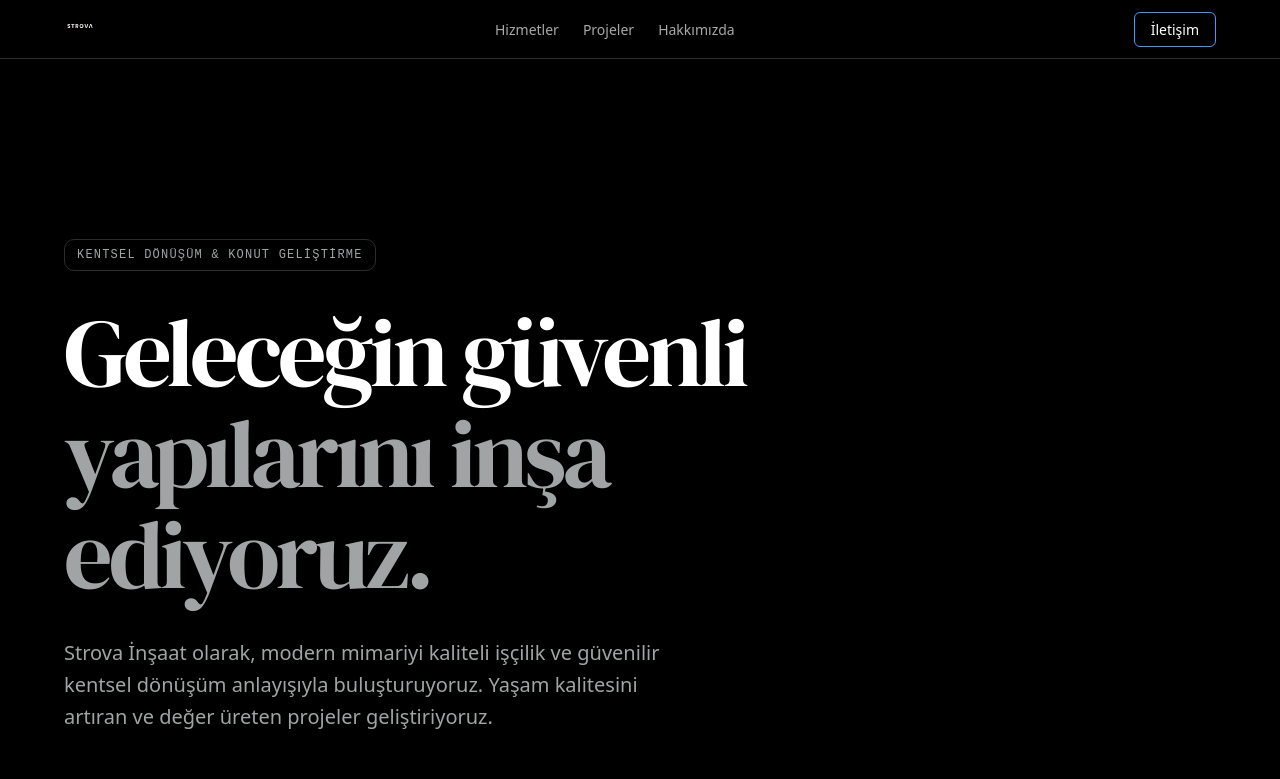
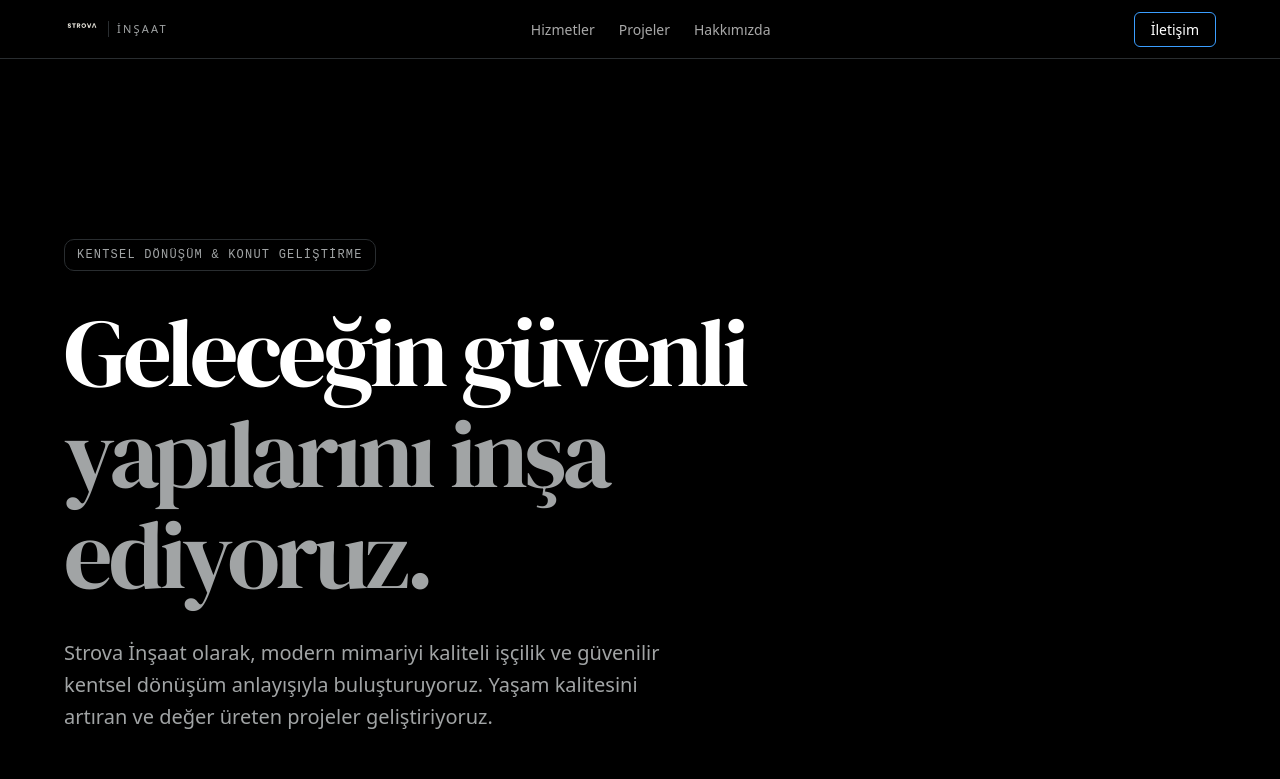
Before and after one commit to strovayapi/web-design, a Next.js app: page / in a window 1280 px wide. Shown: the top 779 px of the page. Built offline with nearby package versions, Linux system fonts and the light colour scheme.

Commit message:
Update Navbar.tsx

```diff
--- a/src/components/layout/Navbar.tsx
+++ b/src/components/layout/Navbar.tsx
@@ -19,16 +19,21 @@ export default function Navbar() {
     <header className="fixed top-0 left-0 right-0 z-50 h-[59px] bg-black/80 backdrop-blur-[25px] border-b border-[#292d30]">
       <div className="max-w-[1200px] mx-auto px-6 h-full flex items-center justify-between">
 
-        {/* Logo Bölümü: "STROVA | İNŞAAT" görseli buraya gelecek */}
-        <Link href="/" className="flex items-center">
+        {/* Logo Bölümü */}
+        <Link href="/" className="flex items-center gap-2">
+          {/* Görsel Logo */}
           <Image
             src="/logo.png"
-            alt="Strova İnşaat"
-            width={200}  // Genişliği biraz artırdık (Logonuzun orantısına göre 180-220 arası deneyebilirsiniz)
-            height={40}  // Yüksekliği biraz artırdık
-            className="h-[32px] w-auto object-contain object-left" // h-[32px] ile metin yüksekliğiyle tam uyum sağladık
+            alt="Strova"
+            width={160}
+            height={40}
+            className="h-[36px] w-auto object-contain"
             priority
           />
+          {/* Yanına eklenen İNŞAAT metni */}
+          <span className="text-[#a1a4a5] text-[11px] tracking-[0.2em] uppercase border-l border-[#292d30] pl-2">
+            İnşaat
+          </span>
         </Link>
 
         {/* Desktop Nav */}
```
